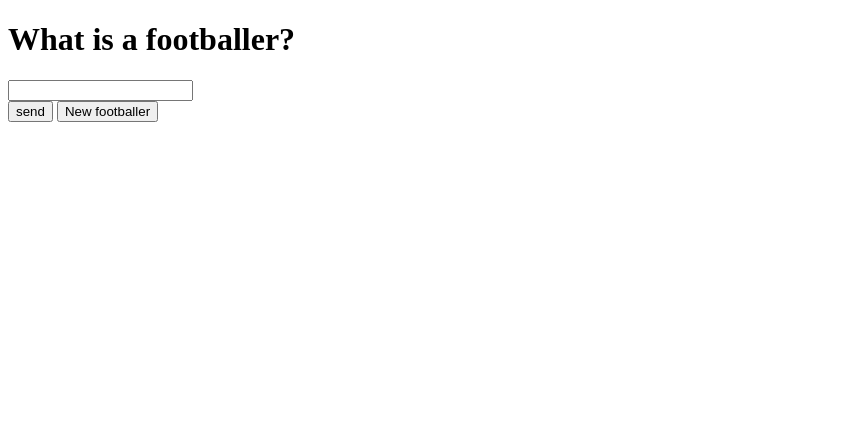
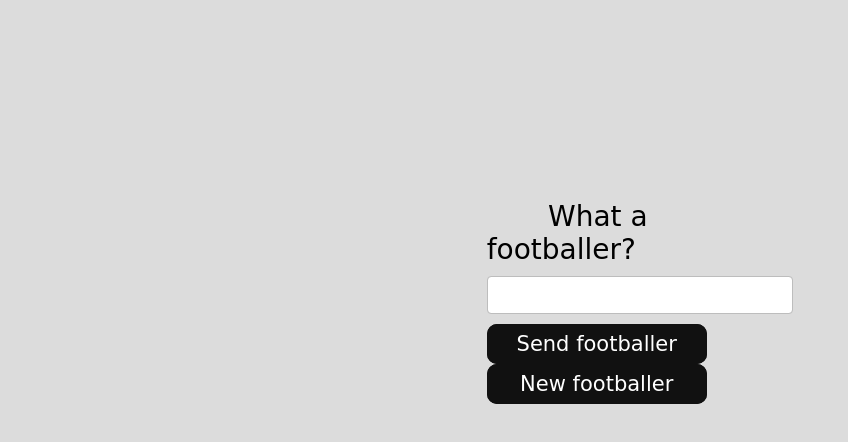
Before and after one commit to Ditochkin/projectJS, a website: page index.html in a window 1280 px wide. Shown: the whole page, without its empty margins (0-848 px from the left). Drawn offline with Linux system fonts and the light colour scheme; no server answers.

Commit message:
versetka

```diff
--- a/index.html
+++ b/index.html
@@ -8,22 +8,23 @@
 </head>
 
 <body>
-<h1>What is a footballer?</h1>
-<div id="container">
 
-</div>
 
-<div>
+<div class="text-field">
+  <label id="what">What a footballer?</label>
+  <div class="offset"></div>
+
     <form name="publish">
-      <input type="text" name="footballer" />
+      <input class="text-field__input" type="text" name="footballer" />
       <div></div>
     </form>
 
-    <button id="send">send</button>
+    <div class="offset"></div>
+
+    <button id="send">Send footballer</button>
     <button id="t">New footballer</button>
+</div>
 
-
-</div>
 
 <style>
   .club{
@@ -39,6 +40,214 @@
   .clubTxt{
     text-align: center;
   }
+
+  polygon {
+  stroke: black;
+}
+
+input[type="text"] {
+  font-family: cursive; /* 1 */
+  font-size: 21px; /* 1 */
+  line-height: inherit; /* 1 */
+  margin: 0; /* 2 */
+  }
+
+  *, *::before, *::after {
+  box-sizing: border-box;
+}
+
+/* установим отступ 1rem от нижнего края элемента */
+.text-field {
+
+  margin-bottom: 1rem;
+  margin: 0 auto;
+  margin-top: 200px;
+  width: 23.95%;
+}
+
+.offset{
+  height: 10px;
+}
+
+html,
+body {
+    margin: 0;
+    padding: 0;
+    width: 100%;
+    height: 100vh;
+
+    flex-direction: row;
+    justify-content: center;
+    align-items: center;
+    background: rgb(220, 220, 220);
+}
+
+#what{
+  margin-left: 20%;
+}
+
+button {
+    font-family : cursive;
+    font-size: 21px;
+}
+
+p {
+  font-family : cursive;
+  font-size: 15px;
+}
+
+label {
+    font-family : cursive;
+    font-size: 28px;
+}
+
+#send {
+    width: 220px;
+    height: 40px;
+    border: none;
+    outline: none;
+    color: #fff;
+    background: #111;
+    cursor: pointer;
+    position: relative;
+    z-index: 0;
+    border-radius: 10px;
+}
+
+#t {
+    width: 220px;
+    height: 40px;
+    border: none;
+    outline: none;
+    color: #fff;
+    background: #111;
+    cursor: pointer;
+    position: relative;
+    z-index: 0;
+    border-radius: 10px;
+}
+
+#send:before {
+    content: '';
+    background: linear-gradient(45deg, #ff0000, #ff7300, #fffb00, #48ff00, #00ffd5, #002bff, #7a00ff, #ff00c8, #ff0000);
+    position: absolute;
+    top: -2px;
+    left:-2px;
+    background-size: 400%;
+    z-index: -1;
+    filter: blur(5px);
+    width: calc(100% + 4px);
+    height: calc(100% + 4px);
+    animation: glowing 20s linear infinite;
+    opacity: 0;
+    transition: opacity .3s ease-in-out;
+    border-radius: 10px;
+}
+
+#send:active {
+    color: #000
+}
+
+#send:active:after {
+    background: transparent;
+}
+
+#send:hover:before {
+    opacity: 1;
+}
+
+#send:after {
+    z-index: -1;
+    content: '';
+    position: absolute;
+    width: 100%;
+    height: 100%;
+    background: #111;
+    left: 0;
+    top: 0;
+    border-radius: 10px;
+}
+
+#t:before {
+    content: '';
+    background: linear-gradient(45deg, #ff0000, #ff7300, #fffb00, #48ff00, #00ffd5, #002bff, #7a00ff, #ff00c8, #ff0000);
+    position: absolute;
+    top: -2px;
+    left:-2px;
+    background-size: 400%;
+    z-index: -1;
+    filter: blur(5px);
+    width: calc(100% + 4px);
+    height: calc(100% + 4px);
+    animation: glowing 20s linear infinite;
+    opacity: 0;
+    transition: opacity .3s ease-in-out;
+    border-radius: 10px;
+}
+
+#t:active {
+    color: #000
+}
+
+#t:active:after {
+    background: transparent;
+}
+
+#t:hover:before {
+    opacity: 1;
+}
+
+#t:after {
+    z-index: -1;
+    content: '';
+    position: absolute;
+    width: 100%;
+    height: 100%;
+    background: #111;
+    left: 0;
+    top: 0;
+    border-radius: 10px;
+}
+
+@keyframes glowing {
+    0% { background-position: 0 0; }
+    50% { background-position: 400% 0; }
+    100% { background-position: 0 0; }
+}
+
+/* стили для input */
+.text-field__input {
+  margin-bottom: 20px;
+  display: block;
+  width: 100%;
+  height: calc(2.25rem + 2px);
+  padding: 0.375rem 0.75rem;
+  font-family: inherit;
+  font-size:80px;
+  font-weight: 400;
+  line-height: 1.5;
+  color: #212529;
+  background-color: #fff;
+  background-clip: padding-box;
+  border: 1px solid #bdbdbd;
+  border-radius: 0.25rem;
+  transition: border-color 0.15s ease-in-out, box-shadow 0.15s ease-in-out;
+
+}
+
+.text-field__input::placeholder {
+  color: #212529;
+  opacity: 0.4;
+}
+
+.text-field__input:focus {
+  color: #212529;
+  background-color: #fff;
+  border-color: #bdbdbd;
+  outline: 0;
+  box-shadow: 0 0 0 0.2rem rgba(158, 158, 158, 0.25);
+}
+
 </style>
 
 </body>
--- a/src/index.js
+++ b/src/index.js
@@ -1,20 +1,24 @@
+let footballersId = [3455, 8198, 28003, 26399, 25557, 342229, 27992, 54928, 39983, 5023, 68290, 35207, 164770, 37666, 353366];
+
 const options = {
 	method: 'GET',
 	headers: {
-		'X-RapidAPI-Key': 'f75a2075e4msh3cd9e936ee7534dp1c14f9jsn5aa4aea1b994',
+		'X-RapidAPI-Key': '0a9734bf35mshfdc39692fbca45cp149514jsnd68f1fc0e309',
 		'X-RapidAPI-Host': 'transfermarket.p.rapidapi.com'
 	}
 };
 
 const newFootballer = (id) =>
 {
-	fetch(`https://transfermarket.p.rapidapi.com/players/get-transfer-history?id=${id}&domain=com`, options)
+	fetch(`https://transfermarket.p.rapidapi.com/players/get-transfer-history?id=${footballersId[id%footballersId.length]}&domain=com`, options)
 	.then(response => response.json())
 	.then(response =>
 	{
 		console.log(response)
 
 		dataTransfers = response["transferHistory"]
+		infoPlayer = response["share"]
+		transferPlayer = response["transferHistory"]
 		console.log(dataTransfers)
 
 		let numClubs = dataTransfers.length;
@@ -33,30 +37,41 @@ const newFootballer = (id) =>
 
 document.getElementById('t').addEventListener('click', function()
 {
+	namePlayer = infoPlayer['title'].split(' - ')[0].split(' ');
 	console.log("Function started");
+	let removeArrow = 0;
 	var paras = document.getElementsByClassName('club');
-
 	while(paras[0])
 	{
 		paras[0].parentNode.removeChild(paras[0]);
+		removeArrow++;
 	}
+
+	let className = "c"
+	for (let i = 1; i <= removeArrow; i++)
+	{
+		document.getElementById(className).remove();
+		className = className + "c"
+	}
+
+
 
 	let id = Math.floor(Math.random() * 100000);
 	let numClubs = dataTransfers.length;
 
-	let className = "c"
+	className = "c"
+
 	for (let i = numClubs - 1; i >= 0; i--)
 	{
 		let clubImage = dataTransfers[i]["newClubImage"]
 		let season = dataTransfers[i]["season"]
 		let clubName = dataTransfers[i]["newClubName"]
 
-		document.querySelector('body').innerHTML += `<div class="club"><img src="${clubImage}" class = "clubImg">\
-													<p class = "clubTxt">${season}</p>\
-													<p class = "clubTxt">${clubName}</p>\
-													</div>\
-													<canvas id="${className}" width="50" height="100"></canvas>`
-
+		document.body.insertAdjacentHTML("beforeend", `<div class="club"><img src="${clubImage}" class = "clubImg">\
+										<p class = "clubTxt">${season}</p>\
+										<p class = "clubTxt">${clubName}</p>\
+										</div>\
+										<canvas id="${className}" width="50" height="100"></canvas>`);
 		className = className + "c"
 	}
 
@@ -102,46 +117,35 @@ document.getElementById('send').addEventListener('click', function()
 	let footballer = document.getElementsByTagName("input")[0];
 	let val = footballer.value;
 	console.log(val);
-
+	//let namePlayer = infoPlayer['title'].split(' - ')[0].split(' ');
+	console.log(namePlayer);
+	if (namePlayer.includes(val))
+	{
+		console.log("Correct!")
+	}
 });
 
 // ================================================================================================
 
 let dataTransfers;
+let infoPlayer;
+let namePlayer;
+let transferPlayer;
 
 console.log("HEllo ")
 newFootballer(Math.floor(Math.random() * 100000))
 
-// const options = {
-// 	method: 'GET',
-// 	headers: {
-// 		'X-RapidAPI-Key': 'f75a2075e4msh3cd9e936ee7534dp1c14f9jsn5aa4aea1b994',
-// 		'X-RapidAPI-Host': 'transfermarket.p.rapidapi.com'
-// 	}
-// };
+var svg = document.getElementById("svg");
+var polygon = document.createElementNS("http://www.w3.org/2000/svg", "polygon");
+svg.appendChild(polygon);
 
-// fetch('https://transfermarket.p.rapidapi.com/search?query=chelsea&domain=com', options)
-// 	.then(response => response.json())
-// 	.then(response => console.log(response))
-// 	.catch(err => console.error(err));
+var array = [ [ 0,0 ],
+             [ 50,50 ],
+             [ 25,25 ], ];
 
-	// fetch(`https://transfermarket.p.rapidapi.com/players/get-transfer-history?id=74842&domain=com`, options)
-	// 	.then(response => response.json())
-	// 	.then(response =>
-	// 	{
-	// 		console.log(response)
-
-	// 		dataTransfers = response["transferHistory"]
-	// 		console.log(dataTransfers)
-
-	// 		let numClubs = dataTransfers.length;
-
-	// 		console.log(dataTransfers[numClubs - 1]["oldClubName"])
-	// 		for (let i = numClubs - 1; i >= 0; i--)
-	// 		{
-	// 			let club = dataTransfers[i]["newClubName"]
-	// 			let season = dataTransfers[i]["season"]
-	// 			console.log(club, season)
-	// 		}
-	// 	} )
-	// 		.catch(err => console.error(err));
+for (let value of array) {
+  var point = svg.createSVGPoint();
+  point.x = value[0];
+  point.y = value[1];
+  polygon.points.appendItem(point);
+}
```
